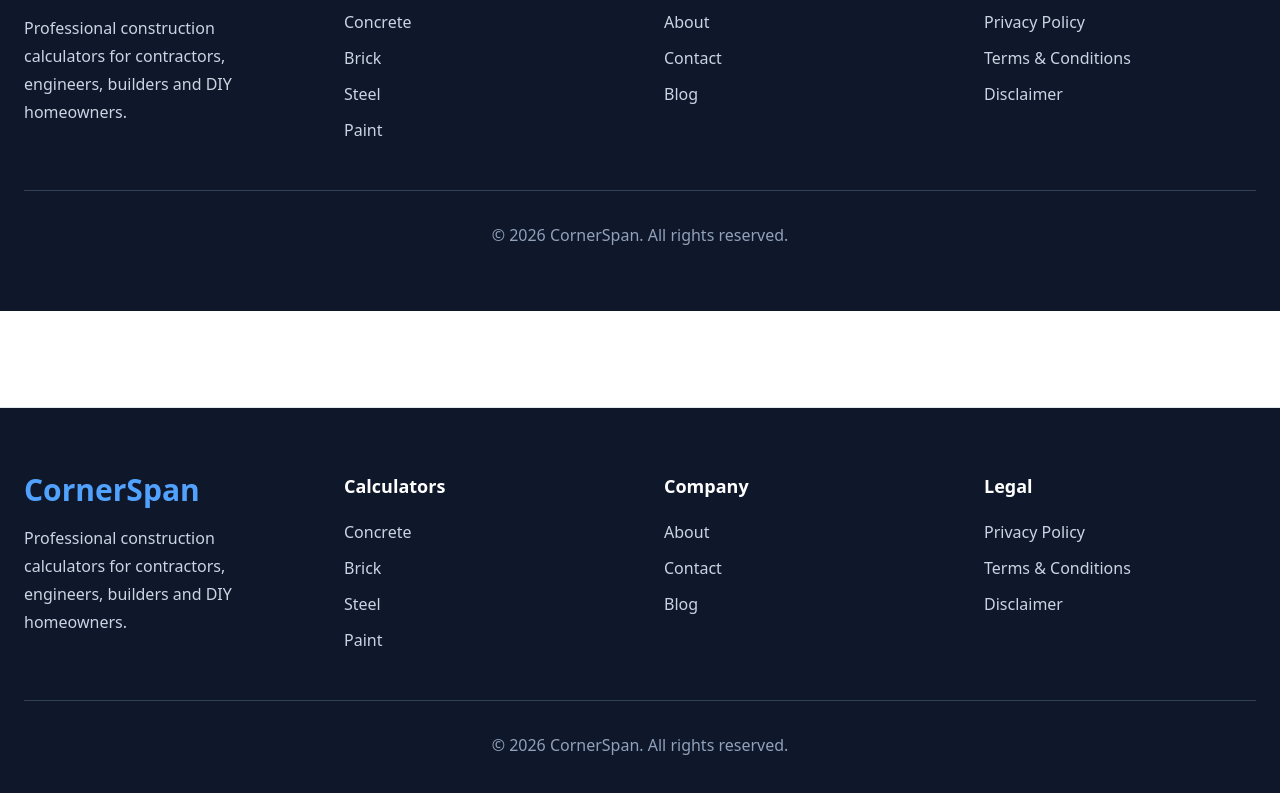
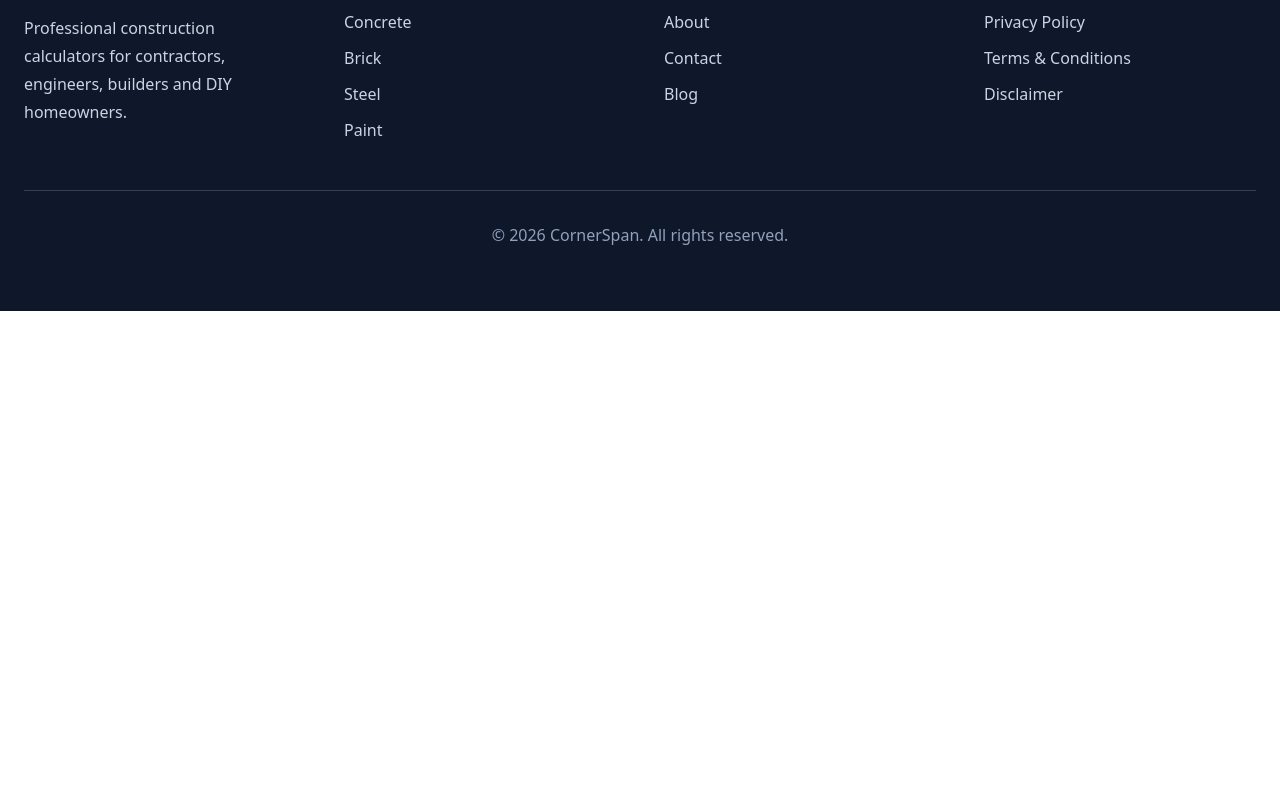
Before and after one commit to km7max-cmd/cornerspan, a Next.js app: page / in a window 1280 px wide. Shown: the part 3136-3929 px from the top of the page. After the commit the page ends 3447 px from the top, so only its background shows below. Built offline with nearby package versions, Linux system fonts and the light colour scheme.

Commit message:
Remove Footer from layout
Removed Footer component from layout rendering.

```diff
--- a/app/layout.tsx
+++ b/app/layout.tsx
@@ -1,6 +1,5 @@
 import "./globals.css";
 import type { Metadata } from "next";
-import Footer from "../components/Footer";
 
 export const metadata: Metadata = {
   title: "CornerSpan",
@@ -14,10 +13,7 @@ export default function RootLayout({
 }>) {
   return (
     <html lang="en">
-      <body>
-  {children}
-  <Footer />
-</body>
+      <body>{children}</body>
     </html>
   );
 }
```
